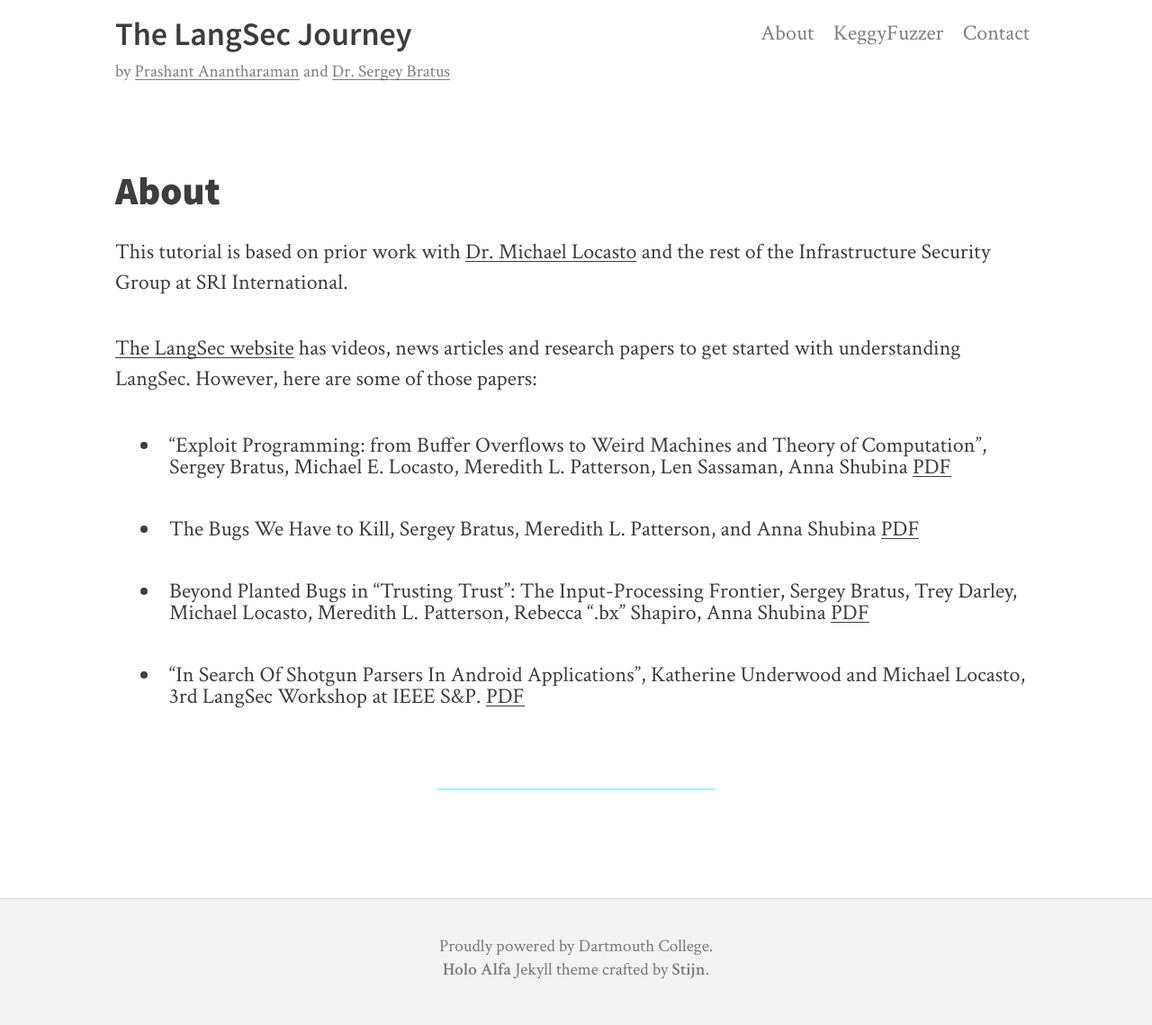
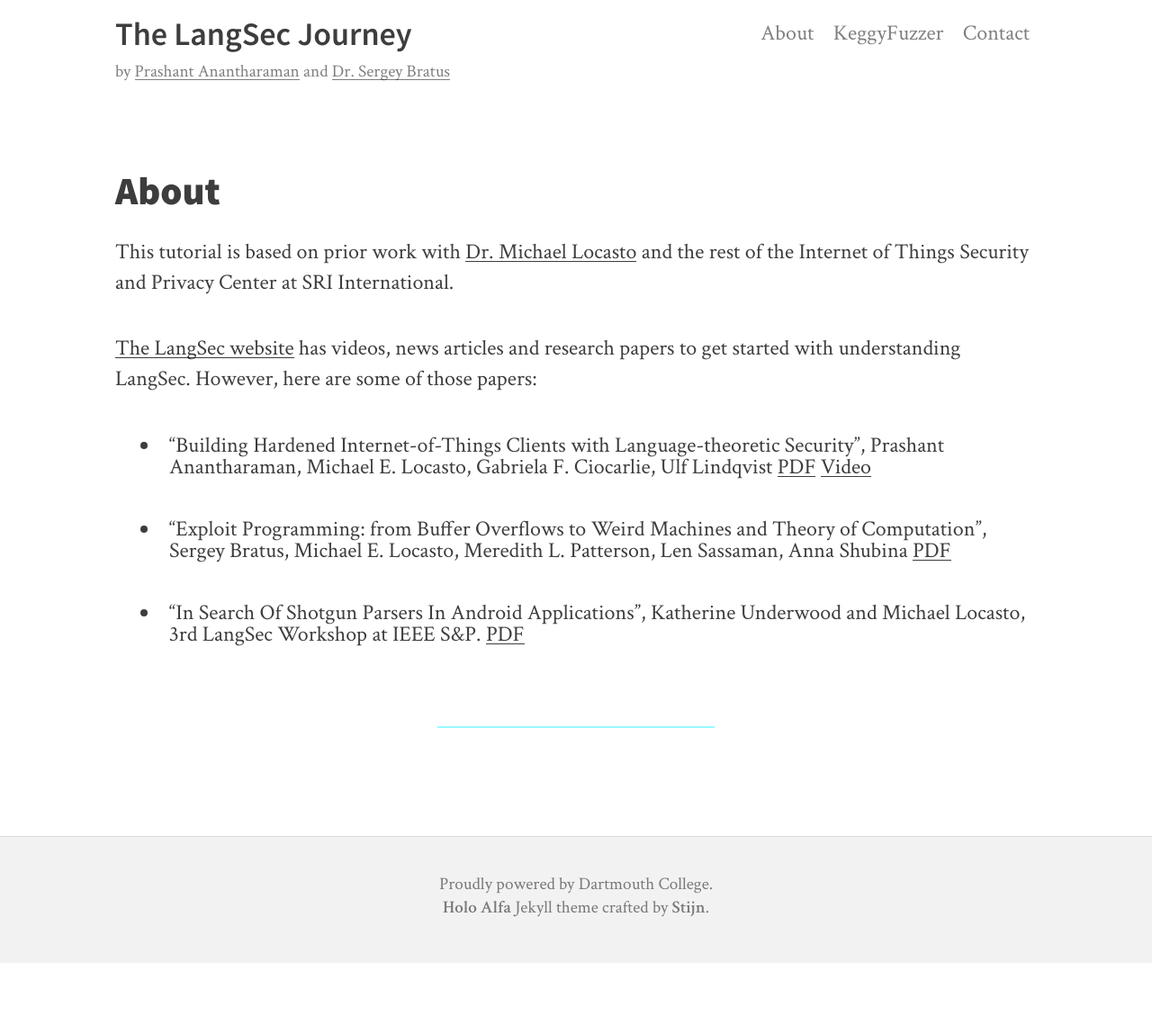
Before and after one commit to prashantbarca/prashantbarca.github.io, a Jekyll site: the page built from about.md, in a window 1280 px wide. Shown: the whole page at 90% size. Built offline with Jekyll 4.4.1, drawn with Linux system fonts in a browser that asks for light colours; nearby versions of some CDN libraries; after the commit the page ends 1070 px from its top, so only the background shows below that.

```diff
--- a/_config.yml
+++ b/_config.yml
@@ -8,7 +8,7 @@ description:
   meta: Language-theoretic security blog
 
   # Description of your site, this will show up on the front page.
-  subtitle: LangSec is the approach to internet security where all input is treated as a language, and is recognized completely before being processed. This is a  <a href="http://langsec.org">LangSec</a> tutorial series in which we begin with the installation and basics of parser combinators and go on to build an effective IoT client in ruby applying the LangSec philosophy throughout. The prerequisites for this tutorial are -- a basic knowledge of ruby and a basic knowledge of the Chomsky hierarchy. THIS IS A WORK IN PROGRESS.
+  subtitle: LangSec is the approach to internet security where all input is treated as a language, and is recognized completely before being processed. This is a  <a href="http://langsec.org">LangSec</a> tutorial series in which we begin with the installation and basics of parser combinators and go on to build an effective IoT client in ruby applying the LangSec philosophy throughout. The prerequisites for this tutorial are -- a basic knowledge of ruby and a basic knowledge of the Chomsky hierarchy.
 
 author:
   name: Prashant Anantharaman
--- a/about.md
+++ b/about.md
@@ -3,17 +3,13 @@ layout: page
 title: About
 ---
 
-This tutorial is based on prior work with <a href="http://pages.cpsc.ucalgary.ca/~locasto/">Dr. Michael Locasto</a> and the rest of the Infrastructure Security Group at SRI International.
+This tutorial is based on prior work with <a href="http://pages.cpsc.ucalgary.ca/~locasto/">Dr. Michael Locasto</a> and the rest of the Internet of Things Security and Privacy Center at SRI International.
 
 [The LangSec website](http://langsec.org) has videos, news articles and research papers to get started with understanding LangSec. However, here are some of those papers:
 
+- "Building Hardened Internet-of-Things Clients with Language-theoretic Security", Prashant Anantharaman, Michael E. Locasto, Gabriela F. Ciocarlie, Ulf Lindqvist [PDF](http://spw17.langsec.org/papers/anantharaman-hardened-iot.pdf) [Video](https://www.youtube.com/watch?v=MoXWZcQ3jDY)
+
 - "Exploit Programming: from Buffer Overflows to Weird Machines and Theory of Computation", Sergey Bratus, Michael E. Locasto, Meredith L. Patterson, Len Sassaman, Anna Shubina [PDF](http://langsec.org/papers/Bratus.pdf)
-
-
-- The Bugs We Have to Kill, Sergey Bratus, Meredith L. Patterson, and Anna Shubina [PDF](http://langsec.org/papers/the-bugs-we-have-to-kill.pdf)
-
-
-- Beyond Planted Bugs in "Trusting Trust": The Input-Processing Frontier, Sergey Bratus, Trey Darley, Michael Locasto, Meredith L. Patterson, Rebecca ".bx" Shapiro, Anna Shubina [PDF](http://langsec.org/papers/beyond-bugs-input-frontier.pdf)
 
 - "In Search Of Shotgun Parsers In Android Applications", Katherine Underwood and Michael Locasto, 3rd LangSec Workshop at IEEE S&P. [PDF](http://spw16.langsec.org/papers/underwood-android-shotgun-parsers.pdf)
 
```
Also changed, not shown: _posts/2016-10-17-introduction.md (+7 -0 lines), _posts/2017-04-20-libfuzzer.md (+2 -1 lines).
